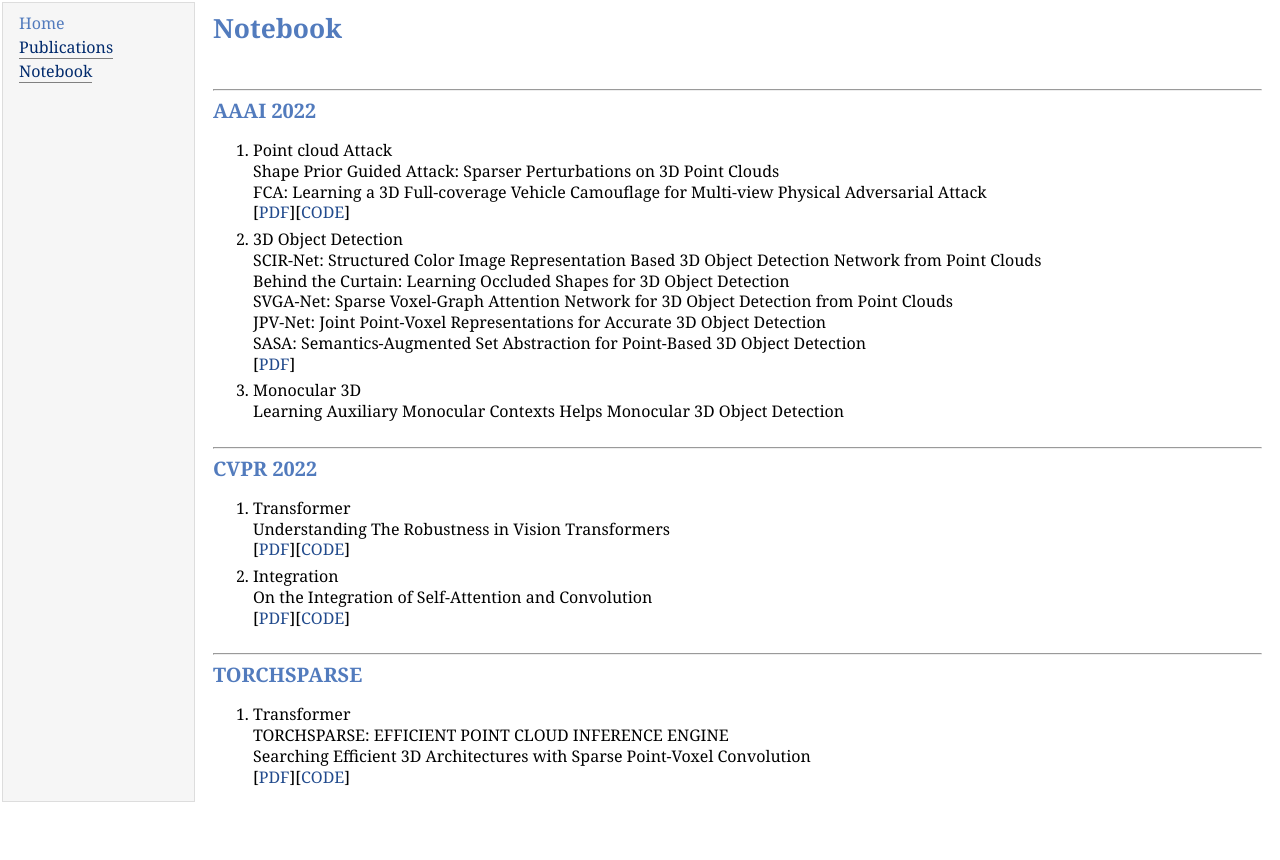
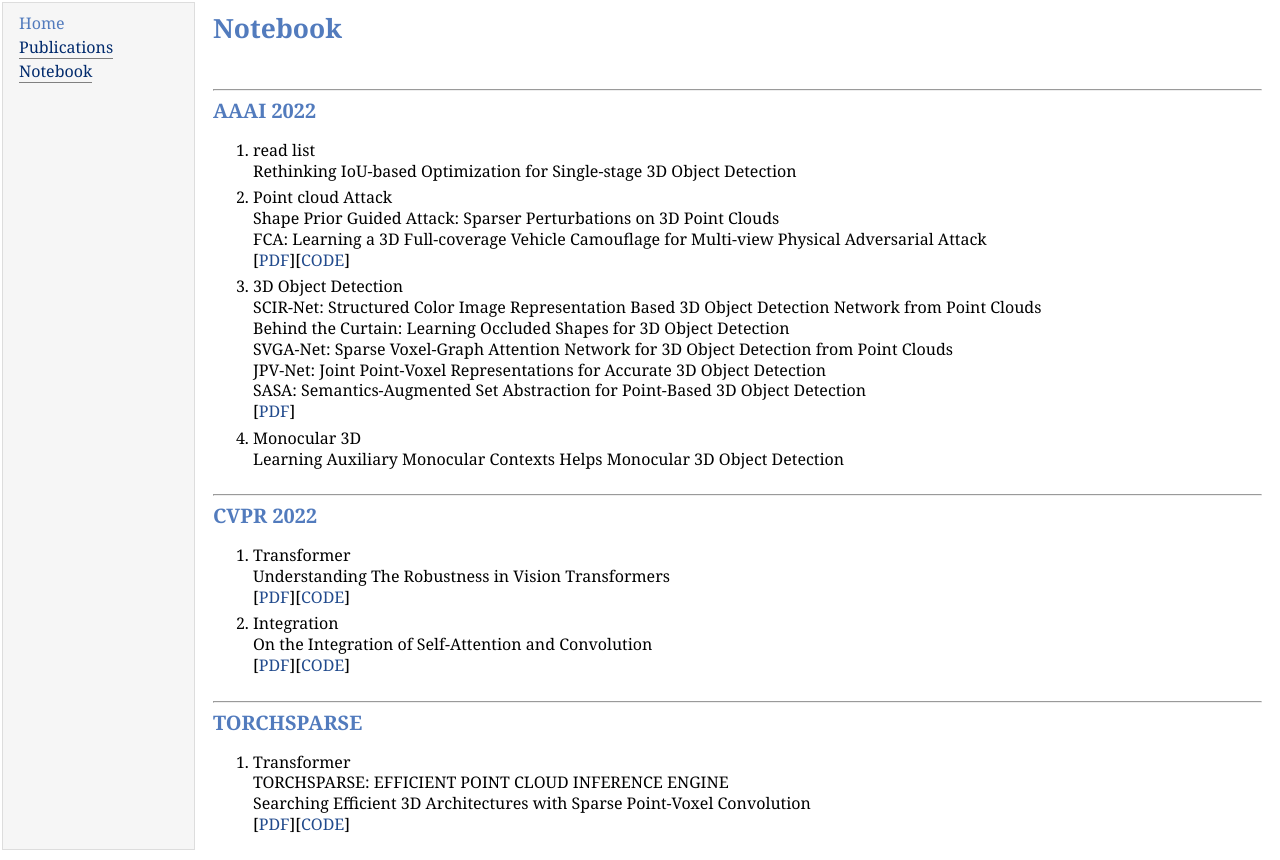
Before and after one commit to ShengStar/shengstar.github.io, a plain HTML site: page notebook.html in a window 1280 px wide. Shown: the part 71-931 px from the top of the page. Before the commit the page ends 883 px from the top, so only its background shows below. Drawn offline with Linux system fonts and the light colour scheme.

Commit message:
Update notebook.html

```diff
--- a/notebook.html
+++ b/notebook.html
@@ -18,6 +18,11 @@
                 <div>
                     <h2><hr><a name="conference"></a>AAAI 2022</h2>
                     <ol>
+                        <li><p>
+                            read list<br>
+                            Rethinking IoU-based Optimization for Single-stage 3D Object Detection<br>
+
+                        </p></li>
                         <li><p>
                             Point cloud Attack<br>
                             Shape Prior Guided Attack: Sparser Perturbations on 3D Point Clouds<br>
```
